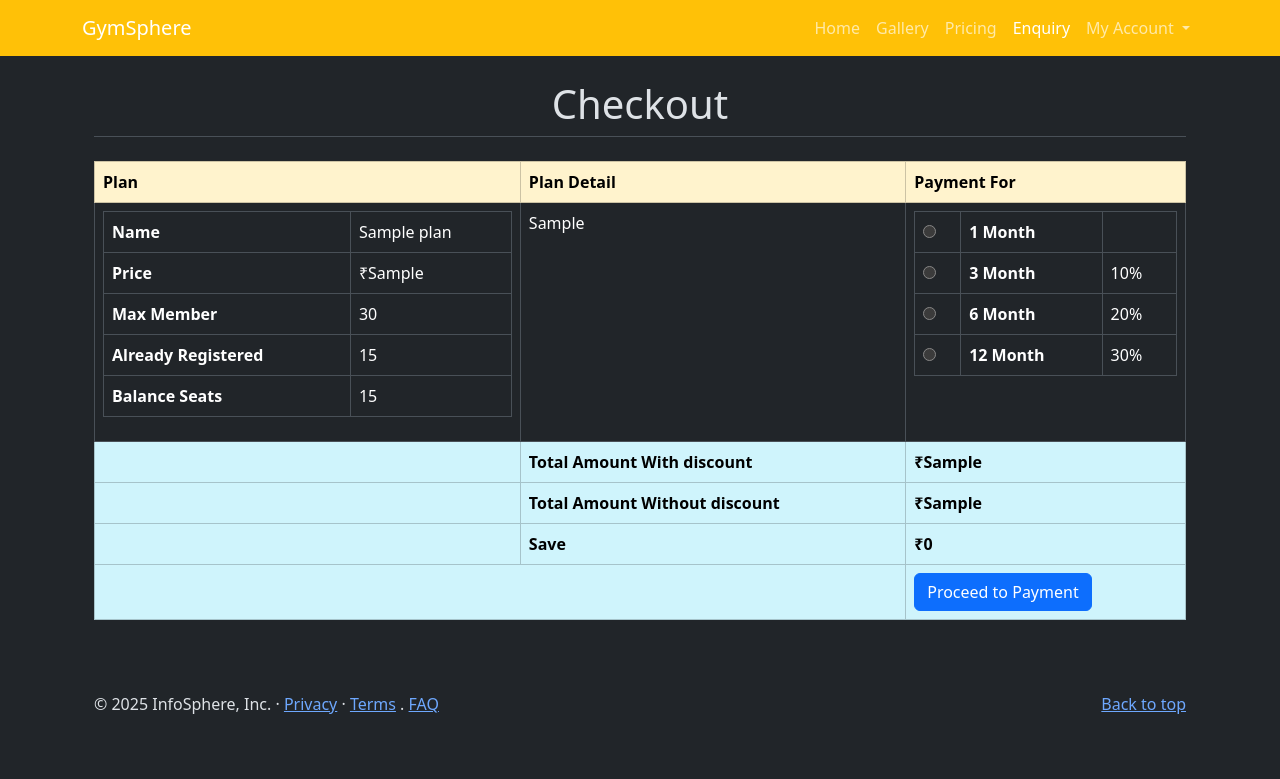
After one commit to alok1304/GymSphere, a Django app: page /checkout/1 in a window 1280 px wide. The commit adds this page. Shown: the top 779 px of the page. Run offline with Django 5.2, Linux system fonts and the light colour scheme; tables that the repository leaves empty hold one stand-in row (values such as "Sample post"); some libraries are stand-ins or nearby versions.

Commit message:
adding checkout

```diff
--- /dev/null
+++ b/main/templates/checkout.html
@@ -0,0 +1,146 @@
+{% extends "layout.html" %}
+
+{% block title %}
+    checkout
+{% endblock %}
+
+{% block script %}
+   <script>
+    document.addEventListener("DOMContentLoaded", function () {
+    // Select all elements with the class "select-validity"
+    const selectValidityButtons = document.querySelectorAll(".select-validity");
+
+    // Add click event listener to each button
+    selectValidityButtons.forEach(function (button) {
+        button.addEventListener("click", function () {
+            const planPrice = this.getAttribute("data-planprice");
+            const planDisc = this.getAttribute("data-discount");
+            const planValid = this.value;
+
+            console.log(planPrice, planDisc, planValid);
+
+            // Uncomment and use the following block if needed
+
+            const totalPrice = planPrice * planValid;
+            let discountedPrice;
+            if (planDisc > 0) {
+                discountedPrice = totalPrice * planDisc / 100;
+                discountedPrice = totalPrice - discountedPrice;
+            } else {
+                discountedPrice = totalPrice;
+            }
+            document.querySelector(".totalAmount").textContent = discountedPrice;
+            document.querySelector(".totalAmountWithoutDiscount").textContent = totalPrice;
+            document.querySelector(".saving").textContent = (totalPrice-discountedPrice).toFixed(2);;
+
+        });
+    });
+});
+
+   </script>
+{% endblock script %}
+
+
+
+{% block content %}
+       <main>
+		<!-- Services -->
+		<section class="container my-4">
+			<h1 class="text-center mb-4 section-heading border-bottom pb-2">Checkout</h1>
+				<table class="table table-bordered">
+					<thead class="table-warning">
+						<tr>
+							<th>Plan</th>
+							<th>Plan Detail</th>
+							<th>Payment For</th>
+						</tr>
+					</thead>
+					<tbody>
+						<tr>
+							<td>
+								<table class="table-bordered table">
+									<tr>
+										<th>Name</th>
+										<td>{{plans.title}}</td>
+									</tr>
+									<tr>
+										<th>Price</th>
+										<td>₹{{plans.price}}</td>
+									</tr>
+									<tr>
+										<th>Max Member</th>
+										<td>30</td>
+									</tr>
+									<tr>
+										<th>Already Registered</th>
+										<td>15</td>
+									</tr>
+									<tr>
+										<th>Balance Seats</th>
+										<td>15</td>
+									</tr>
+								</table>
+							</td>
+							<td>
+								<ul class="list-unstyled">
+					                {% for feature in plans.planfeature_set.all %}
+                                        <li>{{ feature.feature }}</li>
+                                    {% endfor %}
+					            </ul>
+							</td>
+							<td>
+								<table class="table table-bordered">
+									<tr>
+										<td><input data-planprice="{{plans.price}}" data-discount="0" type="radio" id="validity1" name="validity" class="select-validity" value="1" /></td>
+										<th><label for="validity1">1 Month</label></th>
+										<td></td>
+									</tr>
+									<tr>
+										<td><input data-planprice="{{plans.price}}" data-discount="10" type="radio" id="validity2" name="validity" class="select-validity" value="3" /></td>
+										<th><label for="validity2">3 Month</label></th>
+										<td>10%</td>
+									</tr>
+									<tr>
+										<td><input data-planprice="{{plans.price}}" data-discount="20" type="radio" id="validity3" value="6" name="validity" class="select-validity" /></td>
+										<th><label for="validity3">6 Month</label></th>
+										<td>20%</td>
+									</tr>
+									<tr>
+										<td><input data-planprice="{{plans.price}}" data-discount="30" type="radio" id="validity4" value="12" name="validity" class="select-validity" /></td>
+										<th><label for="validity4">12 Month</label></th>
+										<td>30%</td>
+									</tr>
+								</table>
+							</td>
+						</tr>
+					</tbody>
+					<tfoot class="table-info">
+						<tr>
+							<td></td>
+							<th>Total Amount With discount</th>
+
+							<td><b>₹<span class="totalAmount">{{plans.price}}</span></b></td>
+						</tr>
+                        <tr>
+							<td></td>
+							<th>Total Amount Without discount</th>
+							<td><b>₹<span class="totalAmountWithoutDiscount">{{plans.price}}</span></b></td>
+						</tr>
+                         <tr>
+							<td></td>
+							<th>Save</th>
+							<td><b>₹<span class="saving">0</span></b></td>
+						</tr>
+						<tr>
+							<td colspan="2"></td>
+							<td><input type="submit" value="Proceed to Payment" class="btn btn-primary" /></td>
+						</tr>
+					</tfoot>
+				</table>
+		</section>
+		<!-- End -->
+    </main>
+    <!-- End -->
+
+
+{% endblock %}
--- a/main/templates/home.html
+++ b/main/templates/home.html
@@ -54,7 +54,7 @@
 					<div class="col-md-5">
 							<h1 class="mb-4 section-heading">About Us</h1>
 							<p class="lh-base">Lorem Ipsum is simply dummy text of the printing and typesetting industry. Lorem Ipsum has been the industry's standard dummy text ever since the 1550s, when an unknown printer took a galley of type and scrambled it to make a type specimen book. It has survived not only five centuries, but also the leap into electronic typesetting, remaining essentially unchanged. It was popularised in the 1960s with the release of Letraset sheets containing Lorem Ipsum passages, and more recently with desktop publishing software like Aldus PageMaker including versions of Lorem Ipsum.</p>
-							<p><a href="page.php" class="btn btn-info text-white">Read More</a></p>
+							<p><a href="#" class="btn btn-info text-white">Read More</a></p>
 					</div>
 
 				</div>
--- a/main/templates/layout.html
+++ b/main/templates/layout.html
@@ -14,7 +14,6 @@
     {% block script %}
 
     {% endblock %}
-
 
   {% load bootstrap5 %}
   {% bootstrap_css %}
--- a/main/urls.py
+++ b/main/urls.py
@@ -10,5 +10,6 @@ urlpatterns = [
     path('pricing/', views.pricing,name='pricing'),
     path('privacy/', views.privacy,name='privacy'),
     path('terms/', views.terms,name='terms'),
-        path('register/', views.register,name='register'),
+    path('register/', views.register,name='register'),
+    path('checkout/<int:plan_id>', views.checkout,name='checkout'),
 ]
--- a/main/views.py
+++ b/main/views.py
@@ -57,3 +57,9 @@ def register(request):
     else:
         form =UserRegistrationForm()
     return render(request,'registration/register.html',{'form':form})
+
+
+# terms Page
+def checkout(request,plan_id):
+    planDetail=models.Plan.objects.get(pk=plan_id)
+    return render(request,'checkout.html',{'plans':planDetail})
```
Also changed, not shown: main/templates/pricing.html (+6 -2 lines).
